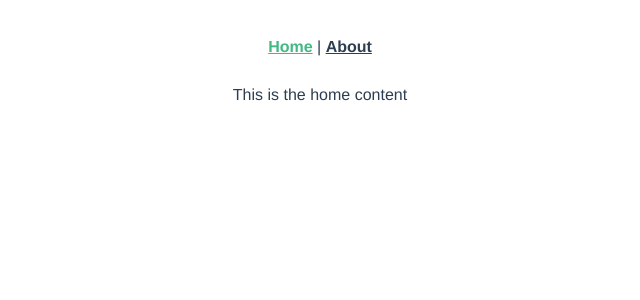
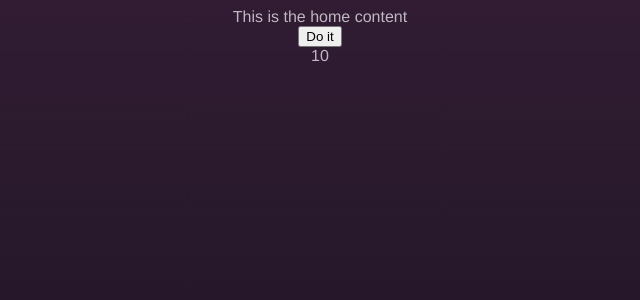
Before and after one commit to tedthemusician/site, a Vue app: page / in a window 1280 px wide. Shown: the top 300 px of the page, without its empty margins (320-960 px from the left). Built offline with nearby package versions, Linux system fonts and the light colour scheme.

Commit message:
Create initial styles and store useage

```diff
--- a/src/App.vue
+++ b/src/App.vue
@@ -1,32 +1,39 @@
 <template>
-    <div id="app">
-        <div id="nav">
-            <router-link to="/">Home</router-link> |
-            <router-link to="/about">About</router-link>
-        </div>
+    <div id="app" :style="rootStyle">
         <router-view/>
     </div>
 </template>
 
+<script>
+import themes from '@/styles/themes.js'
+
+export default {
+    data: () => ({
+        themes,
+        currentTheme: 'dark',
+    }),
+    computed: {
+        rootStyle() {
+            return this.themes[this.currentTheme].global
+        },
+    }
+}
+</script>
+
 <style>
+html {
+    height: 100%;
+}
+
+body {
+    margin: 0;
+    height: 100%;
+}
+
 #app {
-    font-family: Avenir, Helvetica, Arial, sans-serif;
+    height: 100%;
     -webkit-font-smoothing: antialiased;
     -moz-osx-font-smoothing: grayscale;
-    text-align: center;
-    color: #2c3e50;
 }
 
-#nav {
-    padding: 30px;
-}
-
-#nav a {
-    font-weight: bold;
-    color: #2c3e50;
-}
-
-#nav a.router-link-exact-active {
-    color: #42b983;
-}
 </style>
--- a/src/router/index.js
+++ b/src/router/index.js
@@ -10,14 +10,14 @@ const routes = [
         name: 'Home',
         component: Home
     },
-    {
-        path: '/about',
-        name: 'About',
-        // route level code-splitting
-        // this generates a separate chunk (about.[hash].js) for this route
-        // which is lazy-loaded when the route is visited.
-        component: () => import(/* webpackChunkName: "about" */ '../views/About.vue')
-    }
+    // {
+    //     path: '/about',
+    //     name: 'About',
+    //     // route level code-splitting
+    //     // this generates a separate chunk (about.[hash].js) for this route
+    //     // which is lazy-loaded when the route is visited.
+    //     component: () => import(/* webpackChunkName: "about" */ '../views/About.vue')
+    // }
 ]
 
 const router = new VueRouter({
--- a/src/store/index.js
+++ b/src/store/index.js
@@ -5,8 +5,12 @@ Vue.use(Vuex)
 
 export default new Vuex.Store({
     state: {
+        number: 10,
     },
     mutations: {
+        increment(state) {
+            state.number++
+        }
     },
     actions: {
     },
--- /dev/null
+++ b/src/styles/themes.js
@@ -0,0 +1,37 @@
+const defaults = {
+    'padding': '0.5rem',
+
+    'background-attachment': 'fixed',
+    'font-family': 'Helvetica, Arial, sans-serif',
+    'font-size': '1rem',
+    'text-align': 'center'
+}
+
+export default {
+    light: {
+        global: {
+            ...defaults,
+            background: 'linear-gradient(rgb(295, 199, 225), #e8dfee 60vh)',
+            color: '#311f5e',
+        },
+    },
+    dark: {
+        global: {
+            ...defaults,
+            background: 'linear-gradient(rgb(49, 28, 51), rgb(31, 22, 37) 60vh)',
+            color: 'rgb(192, 183, 195)',
+        },
+    },
+    nineties: {
+
+    },
+    greybeard: {
+        global: {
+            ...defaults,
+            background: 'white',
+            color: 'black',
+            'font-family': 'Times New Roman, sans-serif',
+            'text-align': 'left',
+        },
+    },
+}
--- a/src/views/Home.vue
+++ b/src/views/Home.vue
@@ -1,16 +1,34 @@
 <template>
-    <div class="home">
-        This is the home content
+    <div id="container">
+        <div class="home">
+            This is the home content
+        </div>
+        <button @click="hitButton">Do it</button>
+        <div v-text="number" />
     </div>
 </template>
 
 <script>
 // @ is an alias to /src
 // import HelloWorld from '@/components/HelloWorld.vue'
+import store from '@/store/index.js'
 
 export default {
+    store,
     name: 'Home',
-        components: {
-    }
+    data: () => ({
+    }),
+    computed: {
+        number() {
+            return store.state.number
+        }
+    },
+    components: {
+    },
+    methods: {
+        hitButton() {
+            store.commit('increment')
+        },
+    },
 }
 </script>
```
